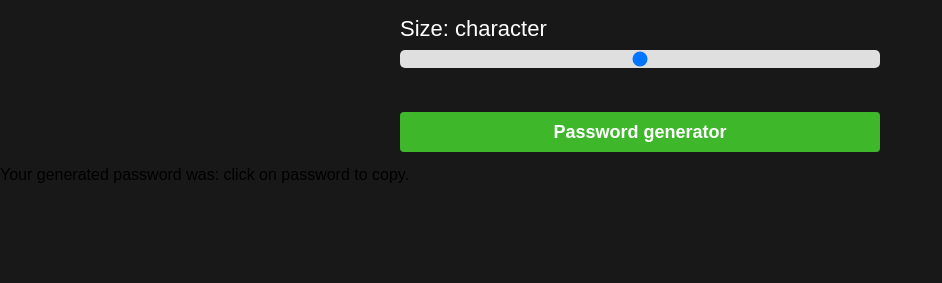
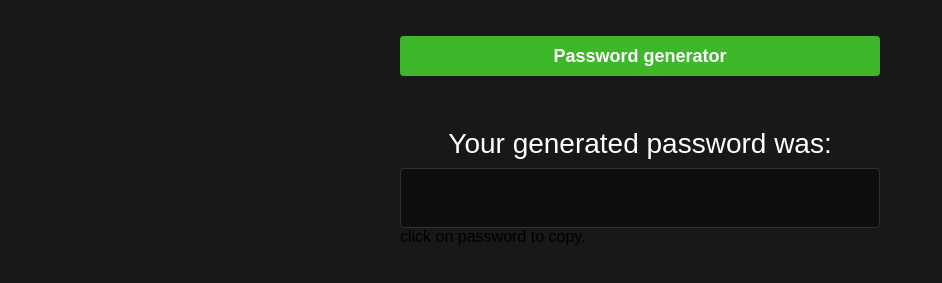
Before and after one commit to Leonardo-Cardoso-ie/m2-password-generator, a plain HTML site: page index.html in a window 1280 px wide. Shown: the part 419-702 px from the top of the page, without its empty margins (0-942 px from the left). Drawn offline with Linux system fonts and the light colour scheme.

Commit message:
Style container - password area

```diff
--- a/assets/css/style.css
+++ b/assets/css/style.css
@@ -67,3 +67,42 @@ body {
 
 
 }
+
+/* Style container-password area */
+
+.container-password {
+
+    max-width: 480px;
+    margin: 14px 0;
+    display: flex;
+    align-items: center;
+    flex-direction: column;
+    cursor: pointer;
+}
+
+.title {
+
+    text-align: center;
+    color: #fff;
+    font-size: 28px;
+    margin-top: 24px;
+    margin-bottom: 8px;
+}
+
+.password {
+
+    height: 60px;
+    background-color: rgba(0, 0, 0, 0.40);
+    border-radius: 4px;
+    display: flex;
+    justify-content: center;
+    align-items: center;
+    color: #fff;
+    border: 1px solid #313131;
+
+}
+
+.password:hover {
+
+    transform: scale(1.05);
+}
```
